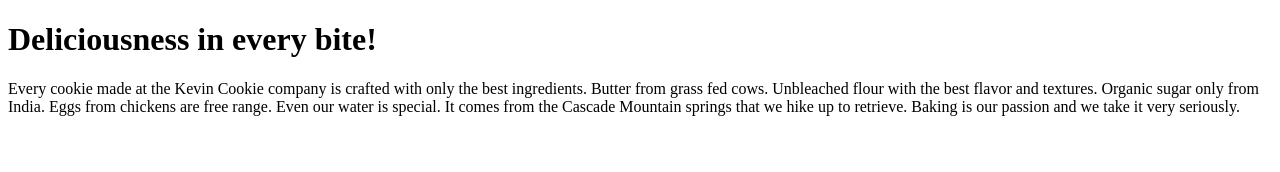
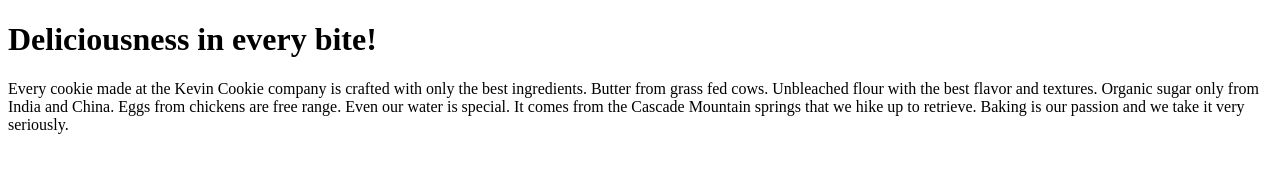
Before and after one commit to asabharwal77/kevincookiecompany.com, a plain HTML site: page index.htm in a window 1280 px wide. Drawn offline with Linux system fonts and the light colour scheme.

Commit message:
Update index.htm

```diff
--- a/index.htm
+++ b/index.htm
@@ -4,7 +4,7 @@
 
 <h1>Deliciousness in every bite!</h1>
 
-<p>Every cookie made at the Kevin Cookie company is crafted with only the best ingredients. Butter from grass fed cows. Unbleached flour with the best flavor and textures. Organic sugar only from India. Eggs from chickens are free range. Even our water is special. It comes from the Cascade Mountain springs that we hike up to retrieve. Baking is our passion and we take it very seriously.</p>
+<p>Every cookie made at the Kevin Cookie company is crafted with only the best ingredients. Butter from grass fed cows. Unbleached flour with the best flavor and textures. Organic sugar only from India and China. Eggs from chickens are free range. Even our water is special. It comes from the Cascade Mountain springs that we hike up to retrieve. Baking is our passion and we take it very seriously.</p>
 
 
 </body>
```
